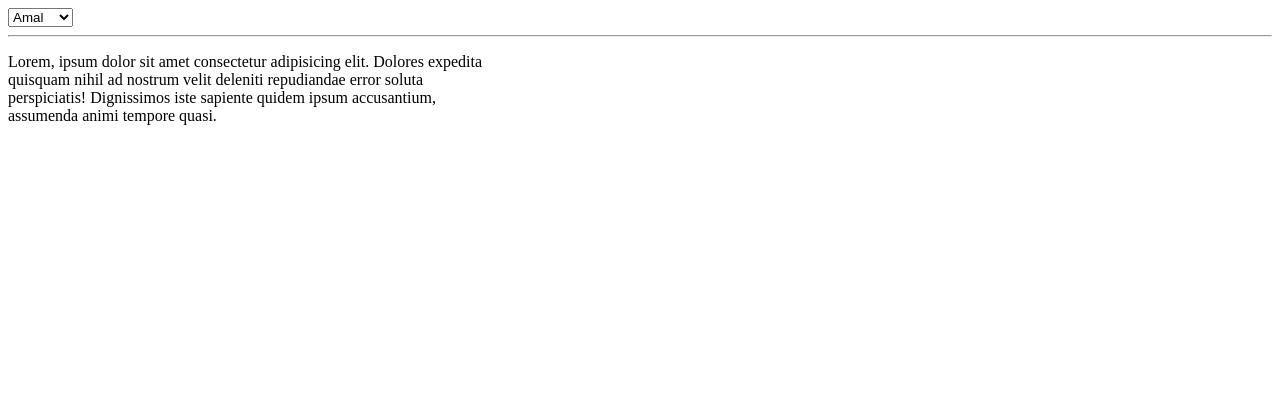
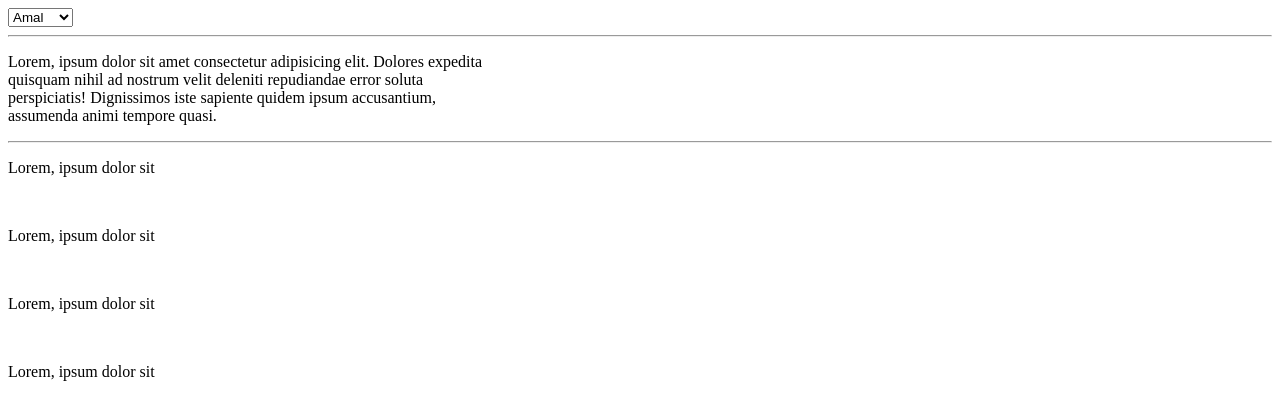
Before and after one commit to insith-ekanayaka/iCM123iCD124-Internet-Technologies-Day-02-2026-10-03, a plain HTML site: page index.html in a window 1280 px wide. Drawn offline with Linux system fonts and the light colour scheme.

Commit message:
add additional paragraphs for content expansion in the body section

```diff
--- a/index.html
+++ b/index.html
@@ -20,5 +20,15 @@
       perspiciatis! Dignissimos iste sapiente quidem ipsum accusantium, <br />
       assumenda animi tempore quasi.
     </p>
+
+    <hr />
+    <p>Lorem, ipsum dolor sit</p>
+    <br />
+    <p>Lorem, ipsum dolor sit</p>
+    <br />
+    <p>Lorem, ipsum dolor sit</p>
+    <br />
+    <p>Lorem, ipsum dolor sit</p>
+    <br />
   </body>
 </html>
```
